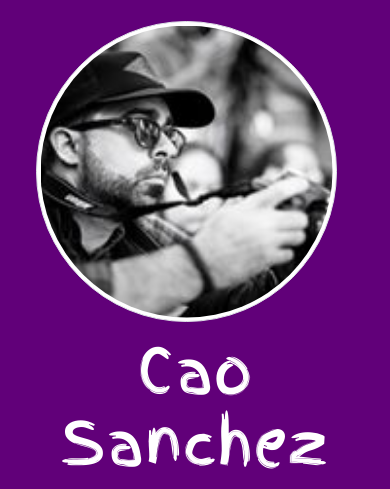
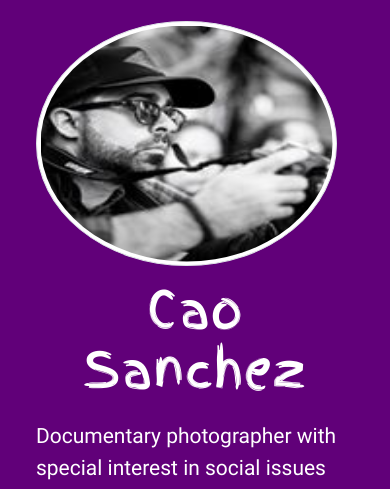
Before and after one commit to johancastillo/cao, a plain HTML site: page index.html in a window 390 px wide. Shown: the top 489 px of the page. Drawn offline with Linux system fonts and the light colour scheme.

Commit message:
Edit text

```diff
--- a/css/estilos.css
+++ b/css/estilos.css
@@ -125,6 +125,15 @@ footer{
     .icon{
         font-size: 45px;
     }
+
+    .bio img {
+        width: 301px;
+        height: 245px;
+    }
+
+    .name{
+        font-size: 50px;
+    }
 }
 
 @media screen and (max-width: 992px){
```
